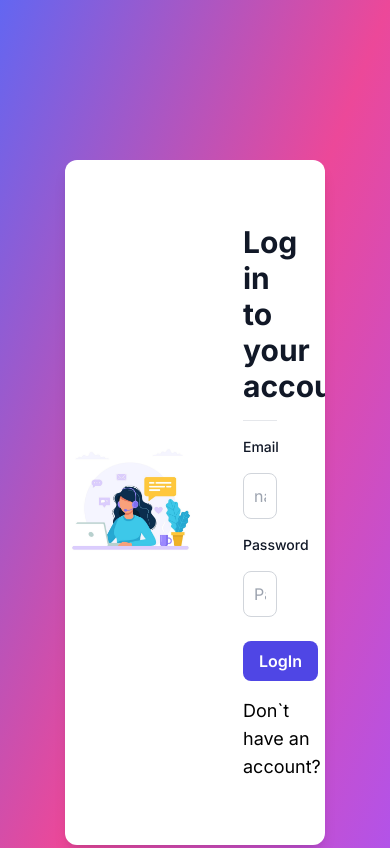
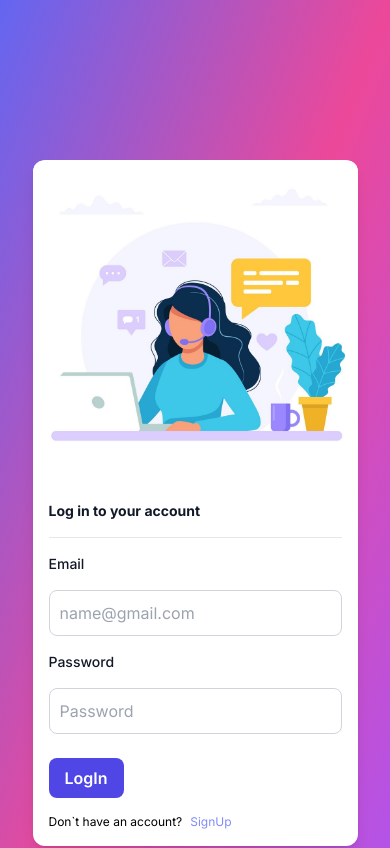
Before and after one commit to K-Aayush/next-auth, a Next.js app: page /login in a window 390 px wide. Shown: the top 848 px of the page. Built offline with nearby package versions, Linux system fonts and the light colour scheme.

Commit message:
login responsive

```diff
--- a/src/app/login/page.tsx
+++ b/src/app/login/page.tsx
@@ -19,23 +19,25 @@ const Login = () => {
   return (
     <>
     <div className='min-h-screen bg-gradient-to-br from-indigo-500 via-pink-500 to-purple-500'>
-      <div className='container mx-auto py-40'>
-        <div className='flex w-8/12 bg-white rounded-xl mx-auto shadow-lg overflow-hidden relative'>
-          <div className='w-1/2 relative'>
+      <div className='container mx-auto md:py-40 lg:py-40 py-40 md:transition-all lg:transition-all'>
+        <div className='flex flex-col w-10/12 lg:flex-row lg:w-10/12 md:flex-row md:w-10/12 bg-white rounded-xl mx-auto shadow-lg overflow-hidden relative'>
+          <div className='lg:w-1/2 md:w-1/2 w-full relative transition-opacity'>
+            <div className='aspect-square'>
             <Image
+              className='object-contain md:object-contain lg:object-contain'
               src="/women-headset.jpg"
               alt=''
               layout='fill'
-              objectFit='contain'
             />
+            </div>
           </div>
-          <div className='w-1/2 py-16 px-12'>
-            <h1 className='text-3xl font-bold text-gray-900 mb-4'>
+          <div className='w-full md:w-1/2 lg:w-1/2 py-4 px-4 md:py-8 md:px-5 lg:px-12 lg:py-20'>
+            <h1 className='text-sm font-bold text-gray-900 mb-4 md:text-xl md:font-medium lg:text-3xl lg:font-bold'>
               Log in to your account
             </h1>
             <hr />
             <form action="#" className='mt-4'>
-              <div className='flex flex-col gap-4'>
+              <div className='flex flex-col gap-4 md:gap-2 lg:gap-4'>
                 <label htmlFor="email" className='text-sm font-medium text-gray-900 dark:text-gray-800'>Email</label>
                 <input
                   className='bg-white border border-gray-300 text-gray-900 rounded-lg p-2.5 mb-4'
@@ -46,7 +48,7 @@ const Login = () => {
                   onChange={(e) => setUser({ ...user, email: e.target.value })}
                 />
               </div>
-              <div className='flex flex-col gap-4'>
+              <div className='flex flex-col gap-4 md:gap-2 lg:gap-4'>
                 <label htmlFor="password" className='text-sm font-medium text-gray-900 dark:text-gray-800'>Password</label>
                 <input
                   className='bg-white border border-gray-300 text-gray-900 rounded-lg p-2.5'
@@ -63,9 +65,9 @@ const Login = () => {
               >
                 LogIn
               </button>
-              <div className='flex gap-2 mt-4'>
-                <p className='text-lg'>Don`t have an account?</p>
-              <Link href="/signup" className='text-lg text-indigo-400'>
+              <div className='flex gap-2 mt-4 md:gap-1 md:mt-3 lg:gap-2 lg:mt-4'>
+                <p className='text-xs md:text-xs lg:text-xl'>Don`t have an account?</p>
+              <Link href="/signup" className='text-xs text-indigo-400 md:text-xs lg:text-xl'>
                 SignUp
               </Link>
               </div>
--- a/src/app/signup/page.tsx
+++ b/src/app/signup/page.tsx
@@ -56,8 +56,8 @@ const SignUp = () => {
             />
             </div>
           </div>
-          <div className='w-full md:w-1/2 lg:w-1/2 py-16 px-12 md:py-8 md:px-5 lg:px-12 lg:py-20'>
-            <h1 className='text-sm font-bold text-gray-900 mb-4 md:text-xl md:font-medium'>
+          <div className='w-full md:w-1/2 lg:w-1/2 py-4 px-4 md:py-8 md:px-5 lg:px-12 lg:py-20'>
+            <h1 className='text-sm font-bold text-gray-900 mb-4 md:text-xl md:font-medium lg:text-3xl lg:font-bold'>
               Create an account
             </h1>
             <hr />
```
